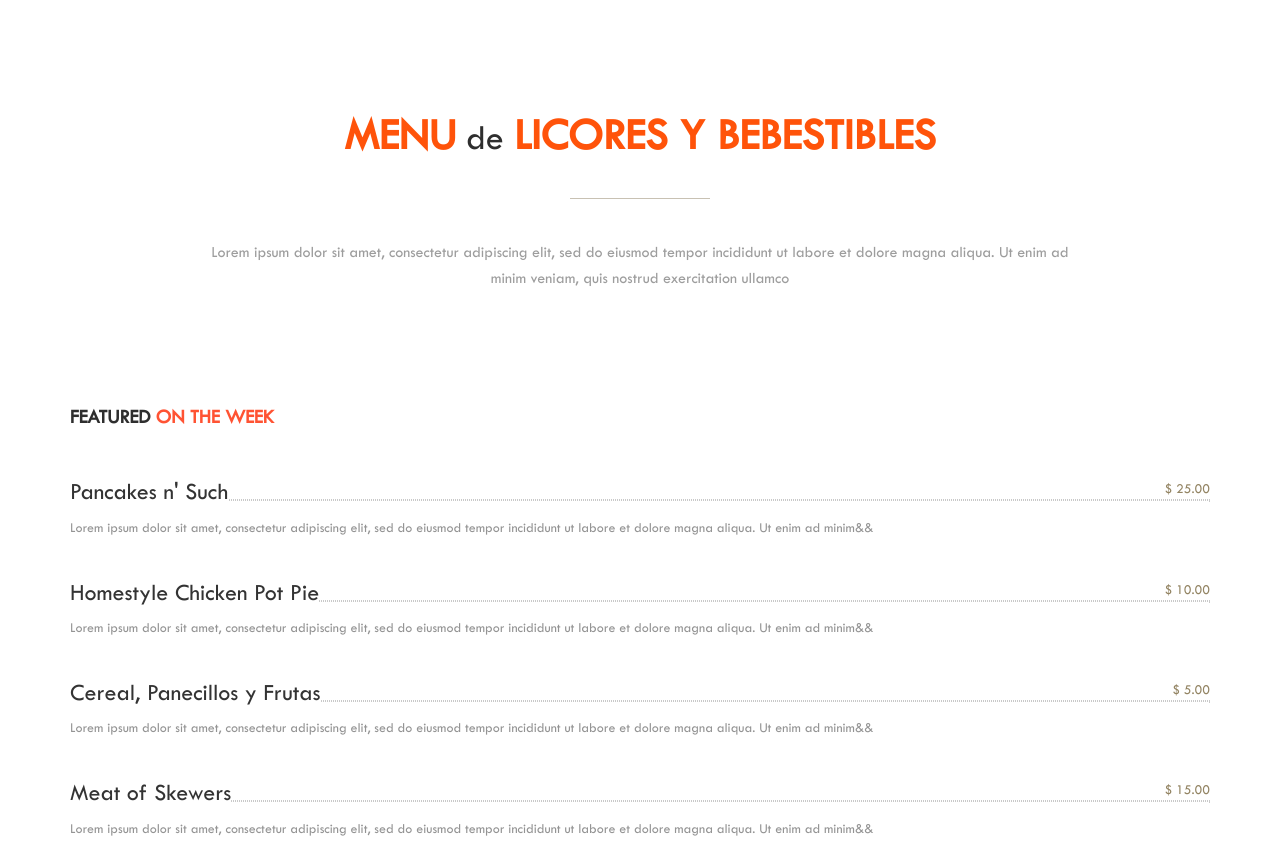
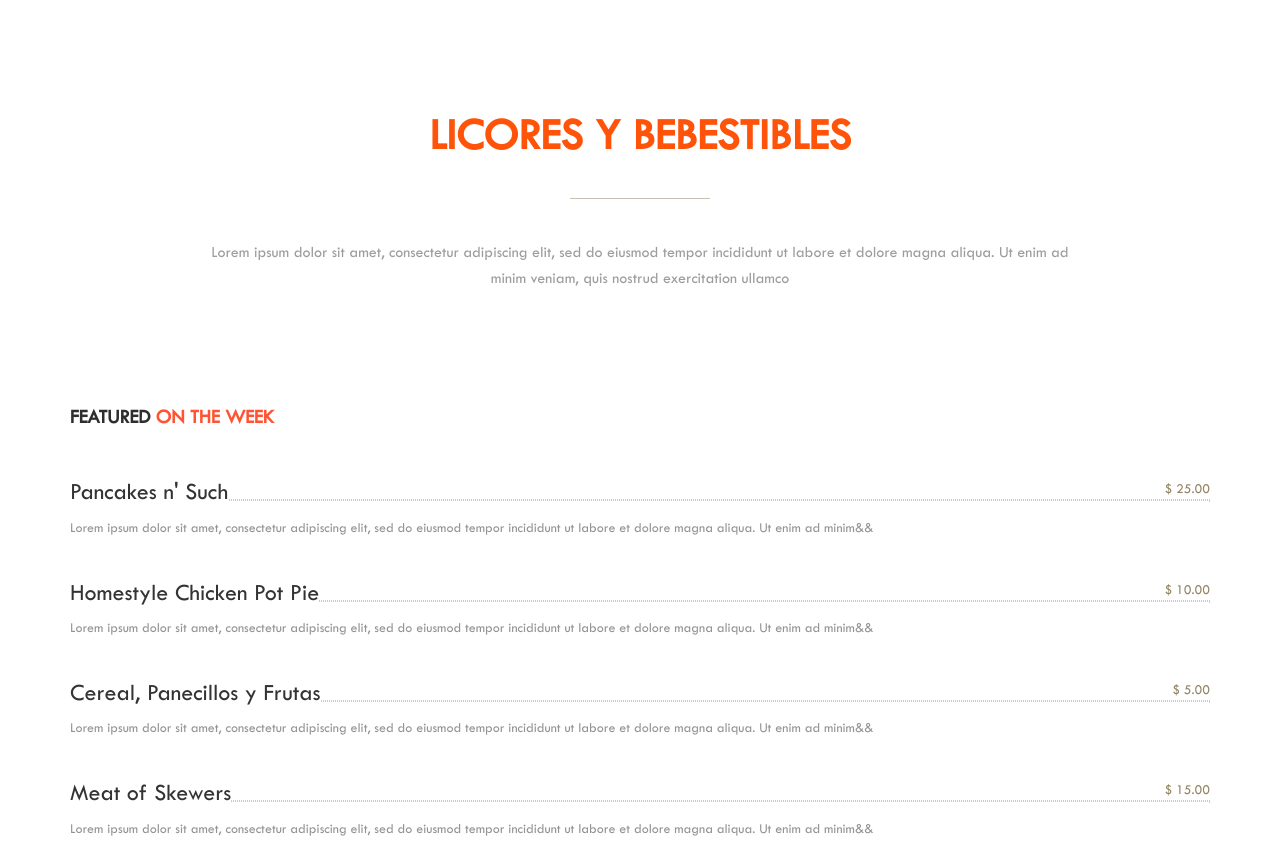
Before and after one commit to srpollin1/Demo-restaurant, a plain HTML site: page index.html in a window 1280 px wide. Shown: the part 2645-3512 px from the top of the page. Drawn offline with Linux system fonts and the light colour scheme.

Commit message:
Update index.html

```diff
--- a/index.html
+++ b/index.html
@@ -219,7 +219,7 @@
             <div class="row">
                 <div class="col-md-12">
                     <div class="block">
-                        <h1 class="heading wow fadeInUp" data-wow-duration="300ms" data-wow-delay="300ms"> <span>MENU</span> de <span>LICORES Y BEBESTIBLES</span></h1>
+                        <h1 class="heading wow fadeInUp" data-wow-duration="300ms" data-wow-delay="300ms"> <span> </span> <span>LICORES Y BEBESTIBLES</span></h1>
                         <p class="wow fadeInUp" data-wow-duration="300ms" data-wow-delay="400ms">Lorem ipsum dolor sit amet, consectetur adipiscing elit, sed do eiusmod tempor incididunt ut labore et dolore magna aliqua. Ut enim ad minim veniam, quis nostrud exercitation ullamco </p>
                         <div class="pricing-list">
                             <div class="title">
```
